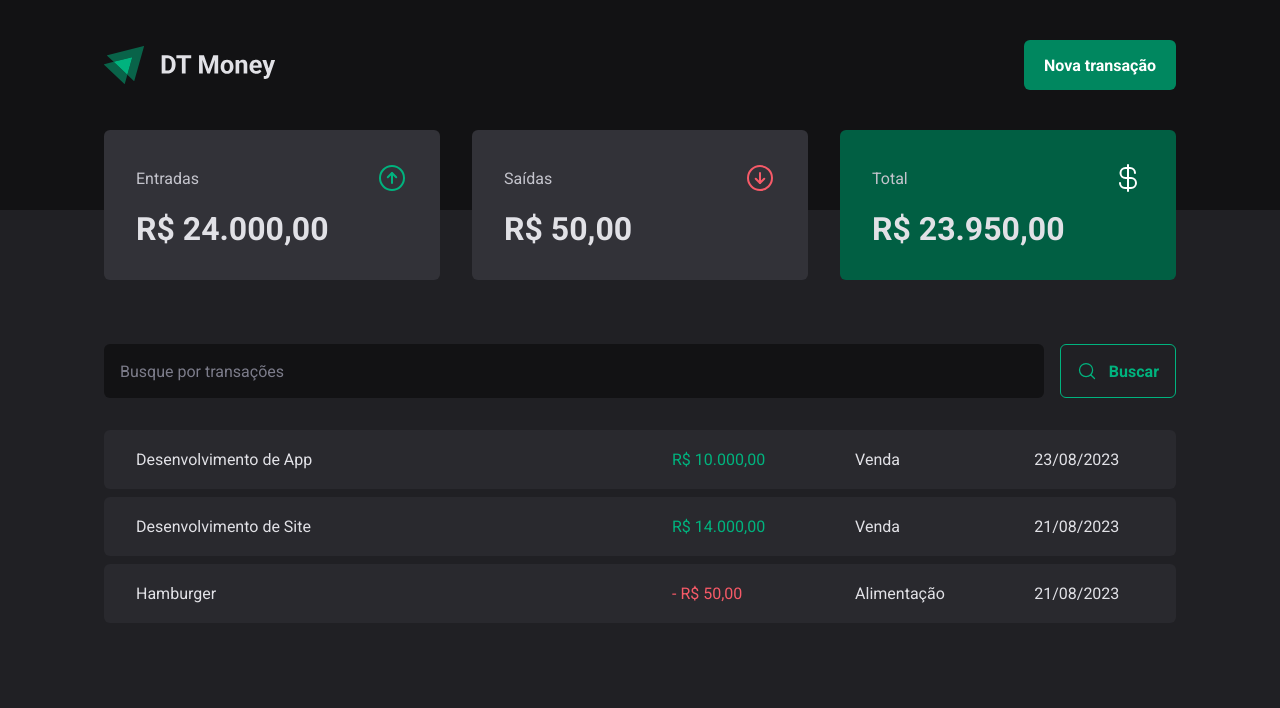
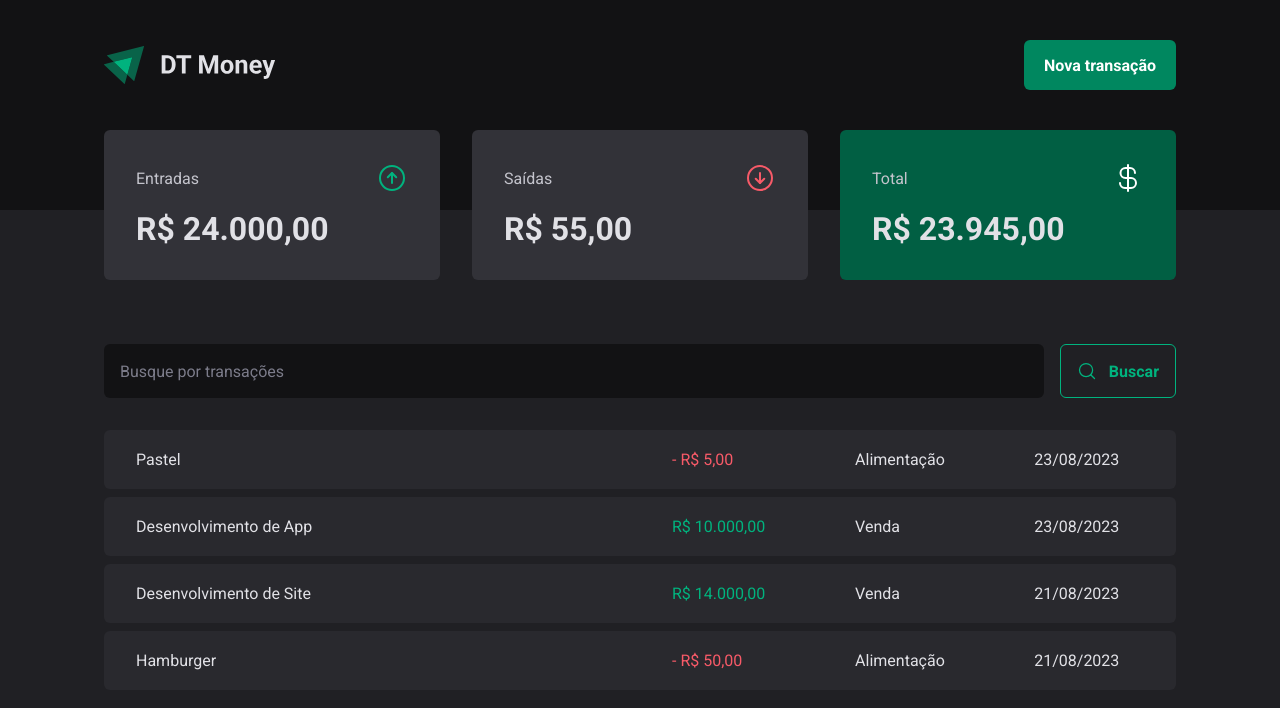
Before and after one commit to felipesanderp/dt-money, a React (Vite) app: page / in a window 1280 px wide. Shown: the top 708 px of the page. Built offline with nearby package versions, Linux system fonts and the light colour scheme; data requests are answered from the project's data file.

Commit message:
createTransaction function from context

```diff
--- a/server.json
+++ b/server.json
@@ -23,6 +23,14 @@
       "type": "income",
       "createdAt": "2023-08-23T15:03:52.680Z",
       "id": 3
+    },
+    {
+      "description": "Pastel",
+      "category": "Alimentação",
+      "price": 5,
+      "type": "outcome",
+      "createdAt": "2023-08-23T15:13:46.607Z",
+      "id": 4
     }
   ]
 }
--- a/src/components/NewTransactionModal/index.tsx
+++ b/src/components/NewTransactionModal/index.tsx
@@ -1,3 +1,4 @@
+import { useContext } from 'react'
 import { useForm, Controller } from 'react-hook-form'
 import * as zod from 'zod'
 import { zodResolver } from '@hookform/resolvers/zod'
@@ -5,7 +6,7 @@
 import { ArrowCircleDown, ArrowCircleUp, X } from 'phosphor-react'
 
 import { Content, Overlay, CloseButton, TransactionType, TransactionTypeButton } from './styles'
-import { api } from '../../lib/axios'
+import { TransactionsContext } from '../../contexts/TransactionsContext'
 
 const newTransactionFormSchema = zod.object({
   description: zod.string(),
@@ -15,6 +16,8 @@
 })
 
 export function NewTransactionModal() {
+  const { createTransaction } = useContext(TransactionsContext)
+
   const {
     control,
     register,
@@ -31,12 +34,11 @@
   async function handleCreateNewTransaction(data: zod.infer<typeof newTransactionFormSchema>) {
     const { description, category, price, type } = data;
 
-    await api.post('transactions', {
+    await createTransaction({
       description,
       category,
       price,
       type,
-      createdAt: new Date(),
     })
 
     reset()
--- a/src/contexts/TransactionsContext.tsx
+++ b/src/contexts/TransactionsContext.tsx
@@ -10,9 +10,18 @@
   createdAt: string
 }
 
+interface CreateTransactionInput {
+  description: string
+  price: number
+  category: string
+  type: 'income' | 'outcome'
+
+}
+
 interface TransactionContextType {
   transactions: Transaction[]
   fetchTransactions: (query?: string) => Promise<void>
+  createTransaction: (data: CreateTransactionInput) => Promise<void>
 }
 
 export const TransactionsContext = createContext({} as TransactionContextType)
@@ -36,12 +45,26 @@
     setTransactions(response.data)
   }
 
+  async function createTransaction(data: CreateTransactionInput) {
+    const { description, category, price, type } = data;
+
+    const response = await api.post('transactions', {
+      description,
+      category,
+      price,
+      type,
+      createdAt: new Date(),
+    })
+
+    setTransactions(state => [ response.data, ...state])
+  }
+
   useEffect(() => {
     fetchTransactions()
   }, [])
 
   return (
-    <TransactionsContext.Provider value={{ transactions, fetchTransactions }}>
+    <TransactionsContext.Provider value={{ transactions, fetchTransactions, createTransaction }}>
       {children}
     </TransactionsContext.Provider>
   )
```
